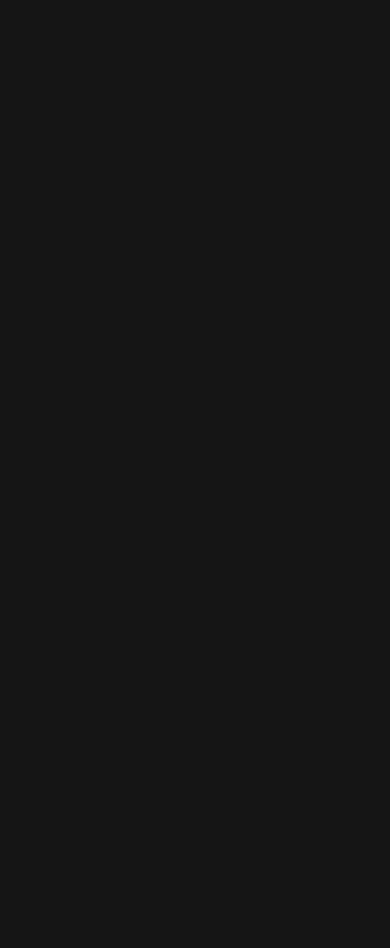
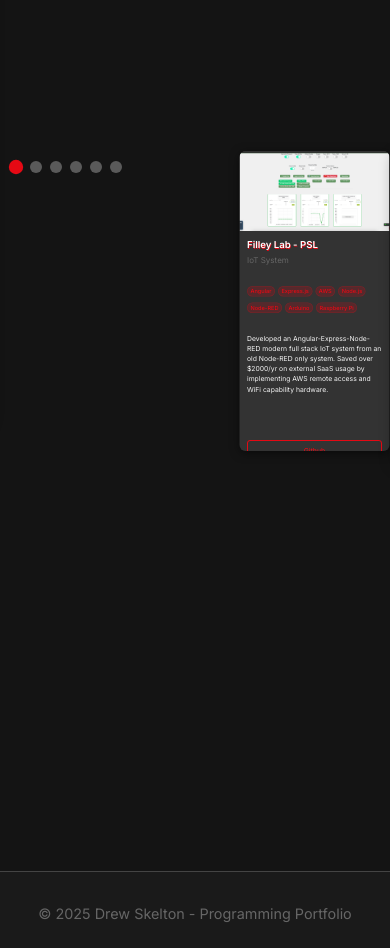
Before and after one commit to DrewSkelton/Portfolio, a React (Create React App) app: page / in a window 390 px wide. Shown: the part 2400-3348 px from the top of the page. Built offline with nearby package versions, Linux system fonts and the light colour scheme; the HTML template or start-up script is replaced by a standard one.

Commit message:
carousel mobile accessibility

```diff
--- a/src/components/NetflixCarousel.css
+++ b/src/components/NetflixCarousel.css
@@ -123,11 +123,9 @@
 @media (max-width: 768px) {
   /* Scale entire carousel down and freeze internal animations */
   .netflix-carousel {
-    transform: scale(0.5);
-    transform-origin: top center;
-    width: max-content; /* shrink-wrap for centering */
-    margin-left: auto;
-    margin-right: auto; /* center the scaled block */
+    /* Use flex to center child container; don't scale wrapper to avoid layout quirks */
+    display: flex;
+    justify-content: center;
   }
 
   .carousel-container {
@@ -135,6 +133,8 @@
     padding: 20px 0;
     overflow: visible; /* avoid clipping scaled content */
     max-width: 2000px; /* wider viewport so more cards are visible when scaled */
+    transform: scale(0.5);
+    transform-origin: top center;
   }
 
   .carousel-track {
```
